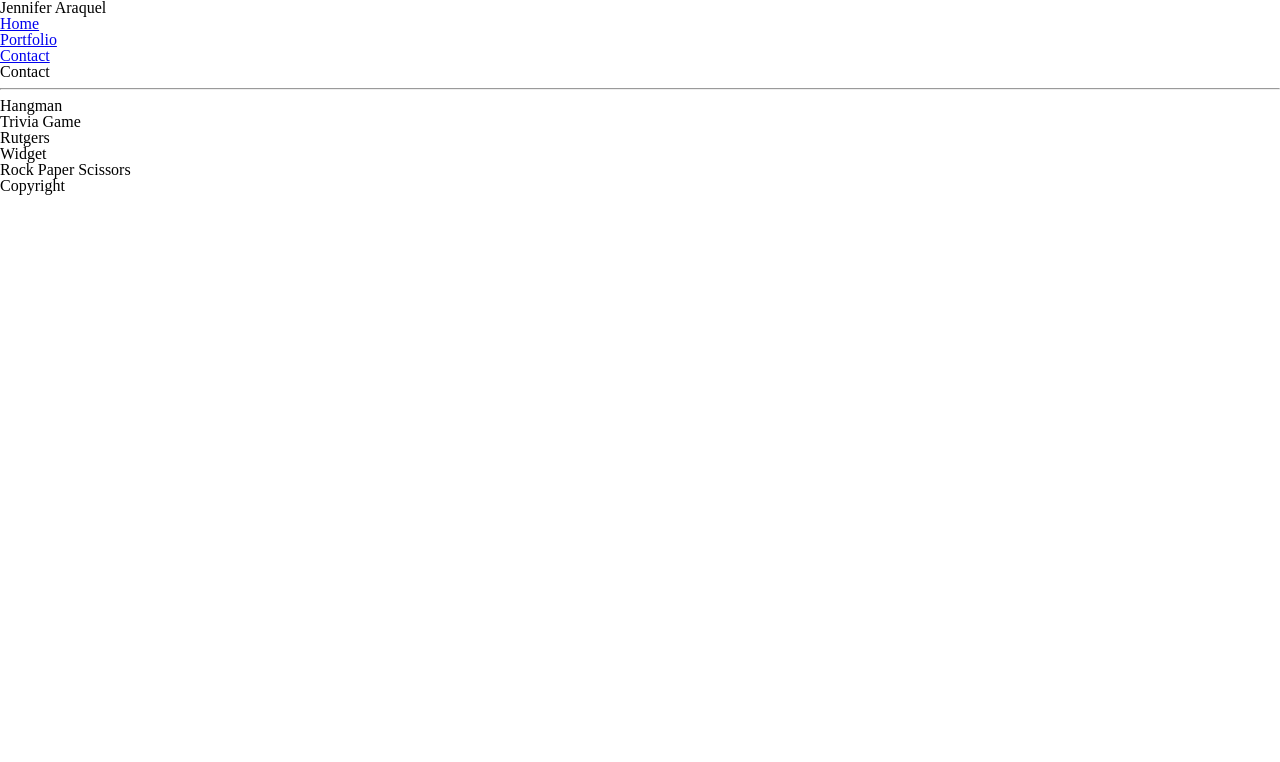
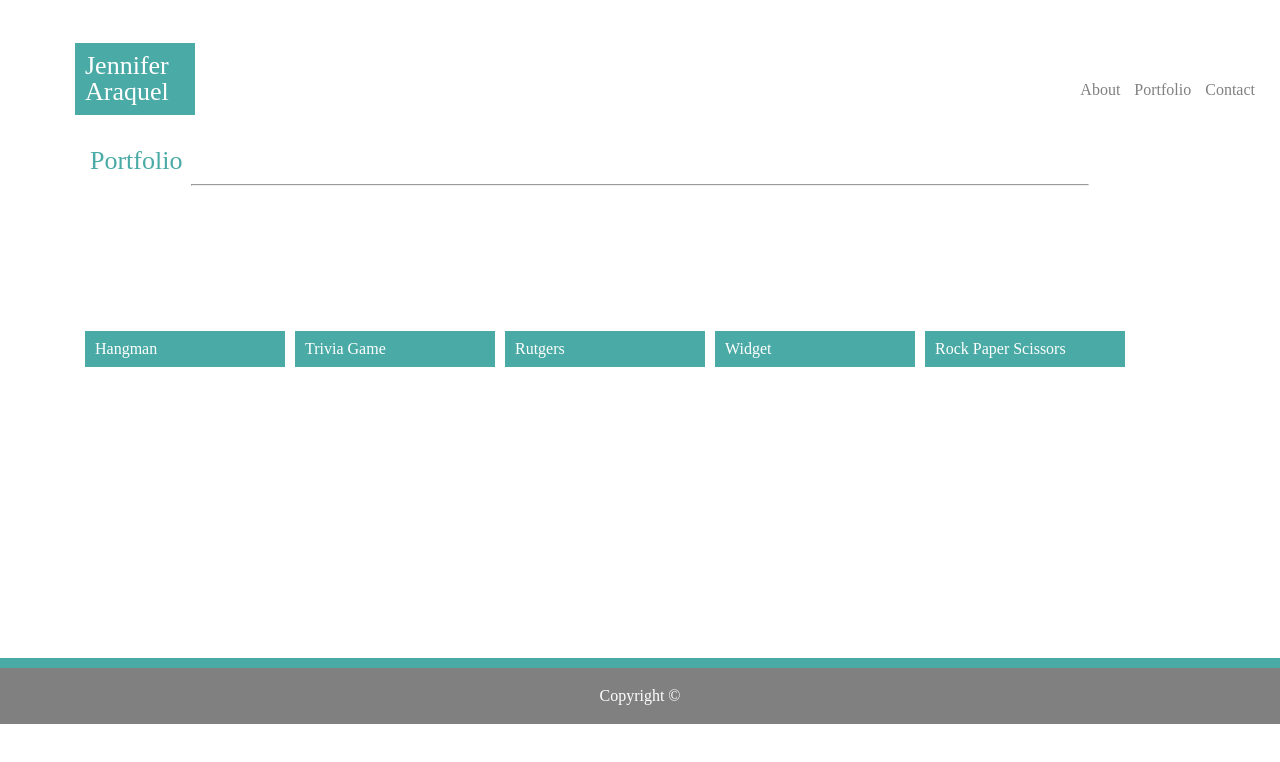
Before and after one commit to MissAraquel/Basic-Portfolio, a plain HTML site: page portfolio.html in a window 1280 px wide. Drawn offline with Linux system fonts and the light colour scheme.

Commit message:
modified index.html contact.html portfolio.html and added css to style.css

```diff
--- a/assets/css/style.css
+++ b/assets/css/style.css
@@ -0,0 +1,167 @@
+*{
+    margin: 0;
+    padding: 0;
+}
+
+body{
+    background-image: url(../images/#);
+}
+
+.main-wrapper, .wrap{
+    width: 100%;
+}
+
+.header-menu {
+    background-color:#ffffff;
+    padding: 15px;
+}
+.heading h1{
+    background-color: #4aaaa5;
+    color: #fff;
+    width: 100px;
+    position: relative;
+    top: 28px;
+    margin-left: 60px;
+}
+
+nav {
+    float: right;
+
+}
+
+nav ul li {
+    display: inline-block;
+    margin-right: 10px;
+    position: relative;
+    bottom: 5px;
+
+}
+
+nav ul li a {
+    text-decoration: none;
+    color: gray;
+}
+
+.content-box{
+    background-color: #fff;
+    height: 500px;
+    overflow: scroll;
+    padding: 10px;
+    margin: 10px 70px;
+
+}
+
+.content-box > h1, header h1{
+    font-size: 26px;
+    padding: 10px;
+    color: #4aaaa5;
+}
+
+.left-col {
+    float: left;
+    padding: 10px;
+}
+.right-col p {
+    line-height: 1.5;
+}
+
+hr{
+    width: 80%;
+    margin: 0 auto;
+}
+
+footer {
+    background-color: gray;
+    padding: 20px;
+    border-top: 10px solid #4aaaa5;
+}
+
+footer h5 {
+    color: #fff;
+}
+
+/*  Contact */
+
+.formContainer {
+    padding-top: 10px;
+}
+
+input, textarea {
+    width: 90%;
+    padding: 10px;
+}
+
+button {
+    background-color: #4aaaa5;
+    padding: 10px;
+    width: 100px;
+    margin-left: 10px;
+    color: #fff;
+}
+
+/* Portfolio    */
+
+.showcase{
+    float: left;
+    width: 200px;
+    height: 200px;
+    margin: 5px!important;
+    margin: 0 auto;
+
+}
+
+.innerBox1{
+    background: url('../images/#') no-repeat center center;
+    background-size: cover;
+    float: left;
+}
+
+.innerBox2{
+    background: url('../images/#') no-repeat center center;
+    background-size: cover;
+    float: left;
+}
+
+.innerBox3{
+    background: url('../images/#') no-repeat center center;
+    background-size: cover;
+    float: left;
+}
+
+.innerBox4{
+    background: url('../images/#') no-repeat center center;
+    background-size: cover;
+    float: left;
+}
+
+.innerBox5{
+    background: url('../images/#') no-repeat center center;
+    background-size: cover;
+    float: left;
+}
+
+.clearfix {
+    clear: both;
+}
+
+.innerText {
+    background-color: #4aaaa5;
+    padding: 10px;
+    position: relative;
+    top: 140px;
+}
+
+.innerText{
+    color: #fff;
+
+}
+
+@media screen and (max-width: 500px){
+    .showcase {
+        width: 100%;
+    }
+}
+
+h5 {
+    text-align: center;
+}
--- a/portfolio.html
+++ b/portfolio.html
@@ -7,18 +7,17 @@
 	<link href="assets/css/style.css" rel="stylesheet" type="text/css">
 	<meta content="width=device-width, initial-scale=1.0" name="viewport">
 </head>
-<body>
-	<div>
-		<div>
+<body class="main-wrapper">
+	<div class="header-menu">
 			<header>
-				<div>
+				<div class="heading">
 					<h1>Jennifer Araquel</h1>
 				</div>
 			</header>
 			<nav>
 				<ul>
 					<li>
-						<a href="index.html">Home</a>
+						<a href="index.html">About</a>
 					</li>
 					<li>
 						<a href="portfolio.html">Portfolio</a>
@@ -28,41 +27,41 @@
 					</li>
 				</ul>
 			</nav>
-			<div></div>
+			<div style="clear:both;"></div>
 		</div>
-		<div>
-			<h1>Contact</h1>
+		<div class="content-box">
+			<h1>Portfolio</h1>
 			<hr>
-			<div>
-				<div>
-					<div>
+			<div class="wrap">
+				<div class="innerBox1 showcase">
+					<div class="innerText">
 						<p>Hangman</p>
 					</div>
 				</div>
-				<div>
-					<div>
+				<div class="innerBox2 showcase">
+					<div class="innerText">
 						<p>Trivia Game</p>
 					</div>
 				</div>
-				<div>
-					<div>
+				<div class="innerBox3 showcase">
+					<div class="innerText">
 						<p>Rutgers</p>
 					</div>
 				</div>
-				<div>
-					<div>
+				<div class="innerBox4 showcase">
+					<div class="innerText">
 						<p>Widget</p>
 					</div>
 				</div>
-				<div>
-					<div>
+				<div class="innerBox5 showcase">
+					<div class="innerText">
 						<p>Rock Paper Scissors</p>
 					</div>
 				</div>
 			</div>
 		</div>
 		<footer>
-			<h5>Copyright</h5>
+			<h5>Copyright © </h5>
 		</footer>
 	</div>
 </body>
```
Also changed, not shown: contact.html (+16 -16 lines), index.html (+10 -10 lines), 1 other file.
